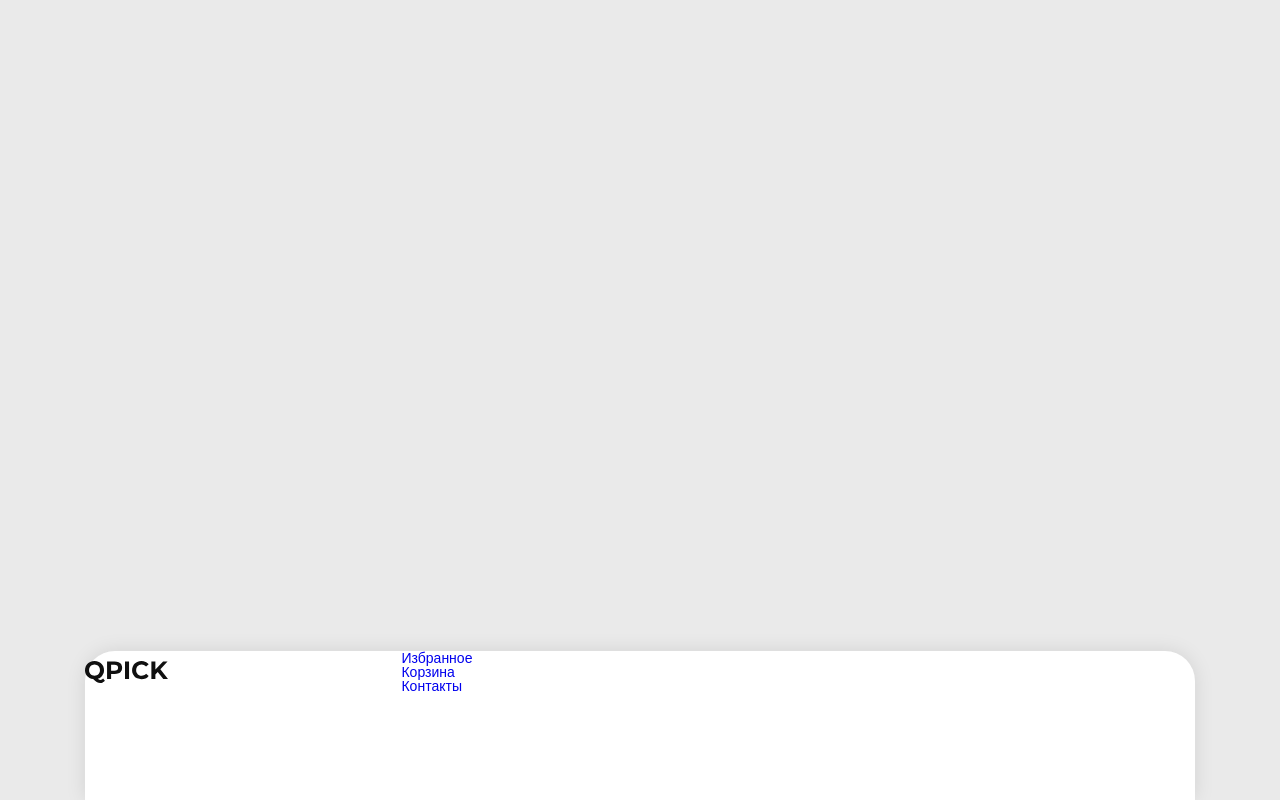
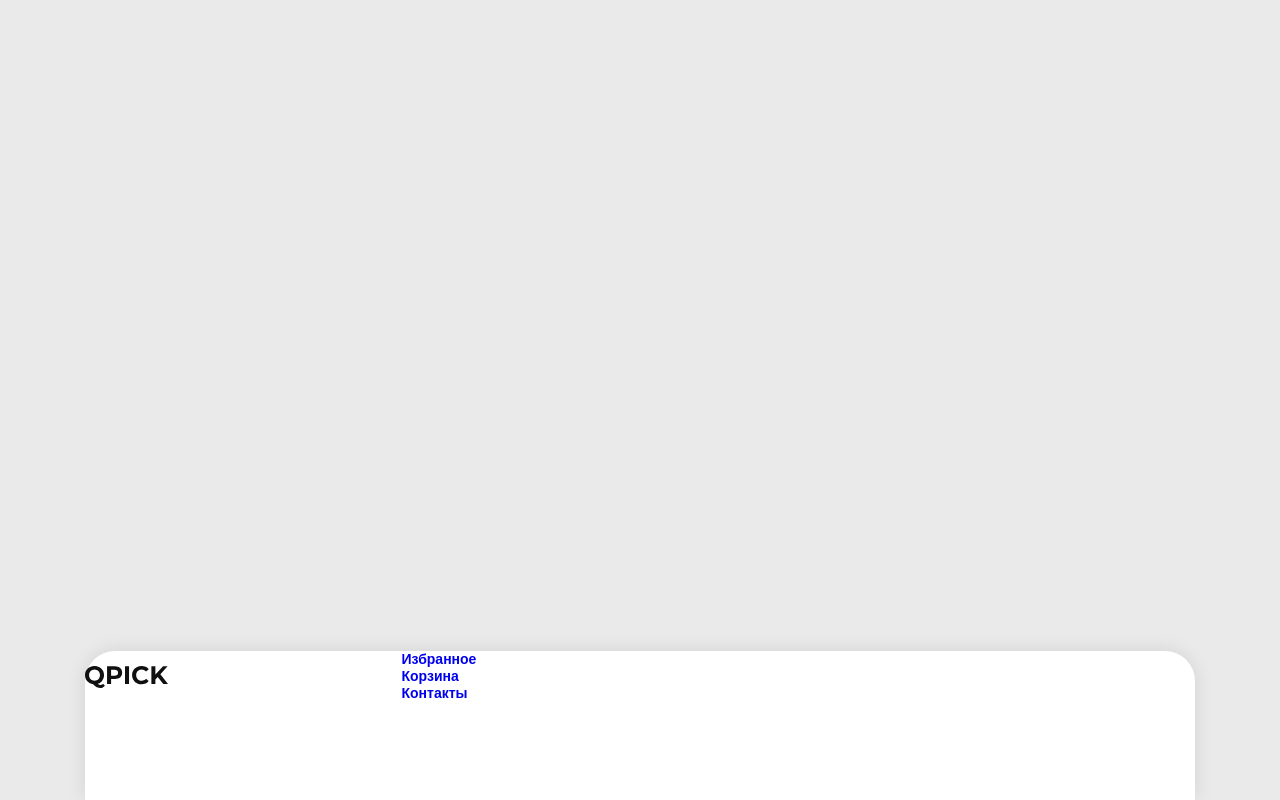
Before and after one commit to Brewery-Code/istore-qpick, a Django app: page / in a window 1280 px wide. Run offline with Django 5.2, Linux system fonts and the light colour scheme.

Commit message:
Змінено стилі body

```diff
--- a/istore/core/static/core/css/main.css
+++ b/istore/core/static/core/css/main.css
@@ -112,6 +112,9 @@ h6 {
 body {
   background-color: #eaeaea;
   font-family: Montserrat, sans-serif;
+  font-style: 17px;
+  font-weight: 600;
+  line-height: 1.23;
 }
 
 .wrapper {
--- a/istore/core/static/core/scss/components/_base.scss
+++ b/istore/core/static/core/scss/components/_base.scss
@@ -1,6 +1,9 @@
 body {
     background-color: $page-background-color;
     font-family: Montserrat, sans-serif;
+    font-style: 17px;
+    font-weight: 600;
+    line-height: 1.23;
 }
 
 .wrapper {
```
Also changed, not shown: 1 other file.
